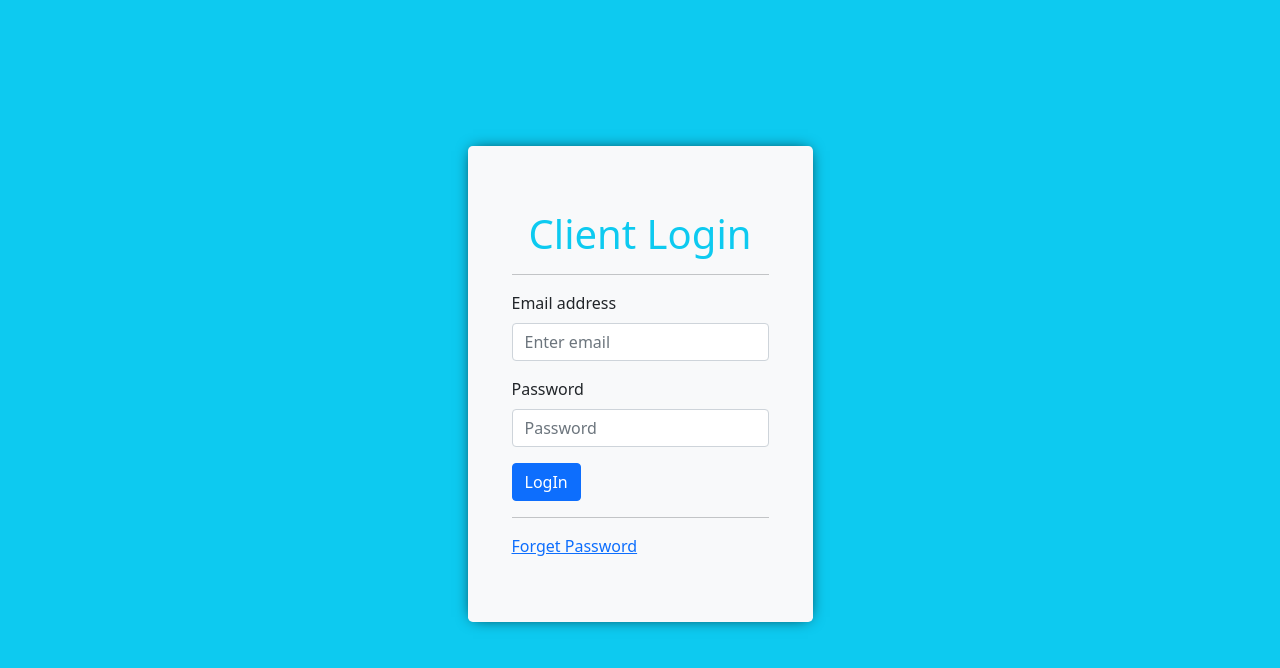
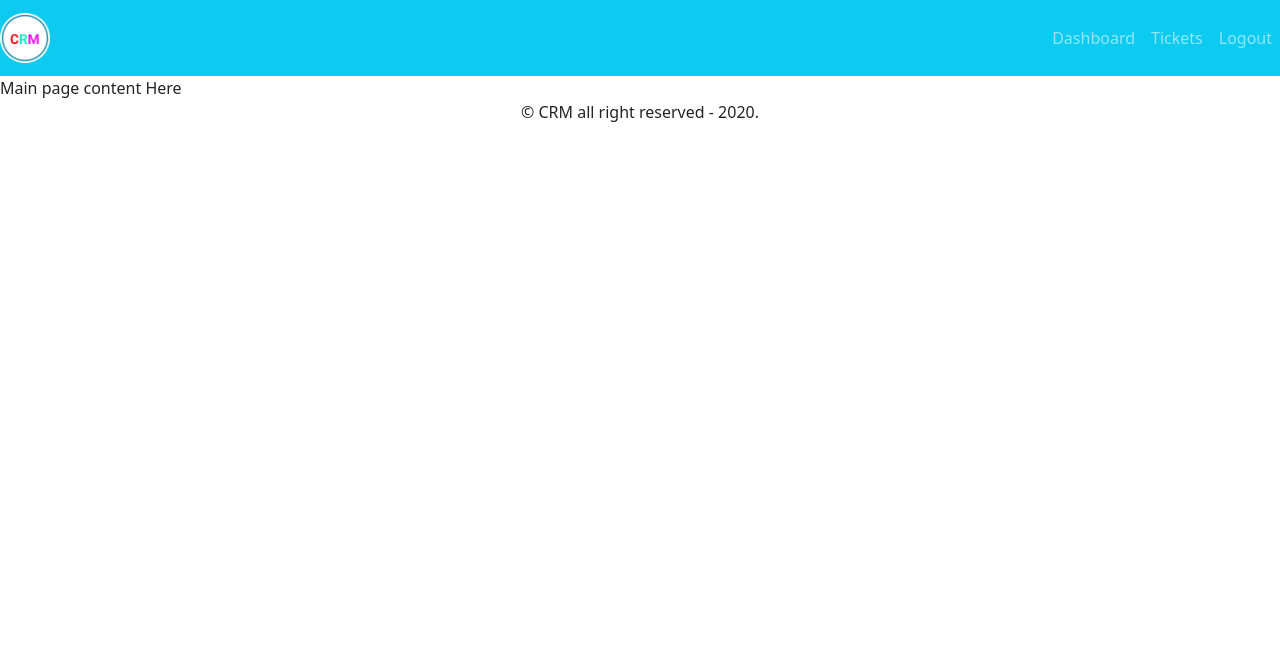
Before and after one commit to hritiksharma/crm-mern, a React (Create React App) app: page / in a window 1280 px wide. Shown: the top 668 px of the page. Built offline with nearby package versions, Linux system fonts and the light colour scheme.

Commit message:
work on header on footer ui

```diff
--- a/src/App.js
+++ b/src/App.js
@@ -1,10 +1,12 @@
 import "./App.css";
+import { DefaultLayout } from "./layout/DefaultLayout";
 import Entry from "./pages/entry/EntryPage";
 
 function App() {
   return (
     <div>
-      <Entry />
+      <DefaultLayout />
+      {/* <Entry /> */}
     </div>
   );
 }
--- /dev/null
+++ b/src/layout/DefaultLayout.js
@@ -0,0 +1,17 @@
+import React from "react";
+import { Footer } from "./partials/Footer";
+import { Header } from "./partials/Header";
+
+export const DefaultLayout = () => {
+  return (
+    <div className="default-layout">
+      <header className="header-layout">
+        <Header />
+      </header>
+      <main className="main">Main page content Here</main>
+      <footer className="footer-layout">
+        <Footer />
+      </footer>
+    </div>
+  );
+};
--- /dev/null
+++ b/src/layout/partials/Footer.js
@@ -0,0 +1,9 @@
+import React from "react";
+
+export const Footer = () => {
+  return (
+    <div className="text-center copy-right">
+      &copy; CRM all right reserved - 2020.
+    </div>
+  );
+};
--- /dev/null
+++ b/src/layout/partials/Header.js
@@ -0,0 +1,20 @@
+import React from "react";
+import { Navbar, Nav, Container } from "react-bootstrap";
+import logo from "../../assets/img/logo.png";
+export const Header = () => {
+  return (
+    <Navbar bg="info" expand="md" variant="dark" collapseOnSelect>
+      <Navbar.Brand href="#home">
+        <img src={logo} alt="logo" width="50px" />
+      </Navbar.Brand>
+      <Navbar.Toggle aria-controls="basic-navbar-nav" />
+      <Navbar.Collapse id="basic-navbar-nav">
+        <Nav className="ms-auto">
+          <Nav.Link href="#dashboard">Dashboard</Nav.Link>
+          <Nav.Link href="#dashboard">Tickets</Nav.Link>
+          <Nav.Link href="#dashboard">Logout</Nav.Link>
+        </Nav>
+      </Navbar.Collapse>
+    </Navbar>
+  );
+};
```
Also changed, not shown: src/assets/img/logo.png (added), src/components/logo.png (added).
